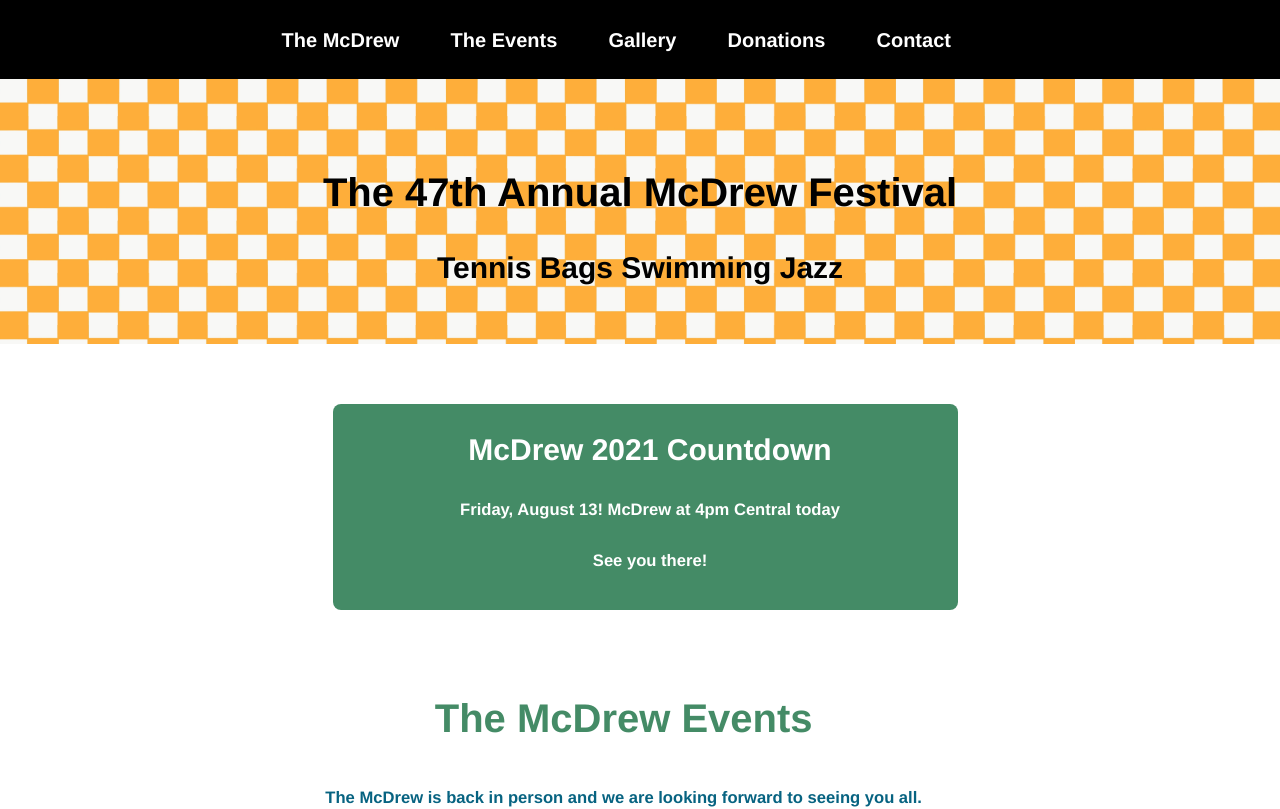
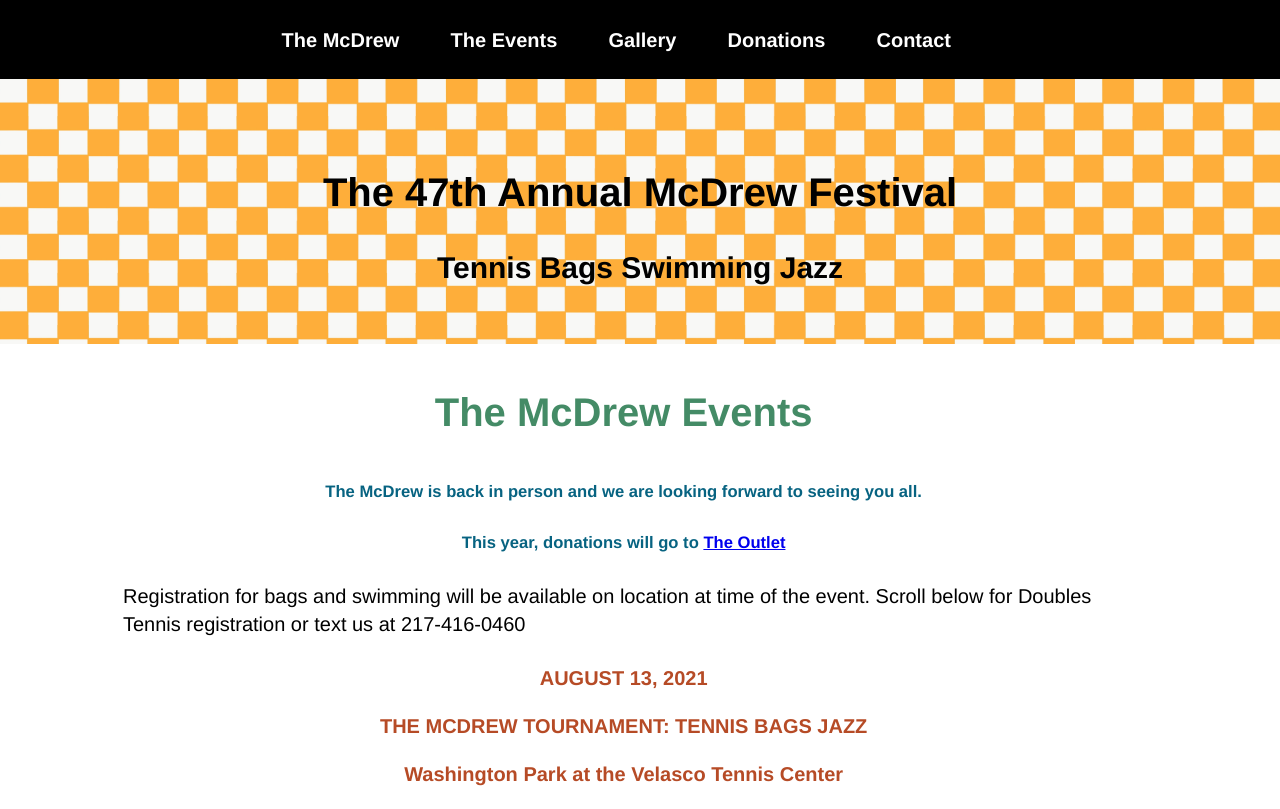
Before and after one commit to sarahdrew/mcdrew, a React (Create React App) app: page / in a window 1280 px wide. Shown: the top 809 px of the page. Built offline with nearby package versions, Linux system fonts and the light colour scheme.

Commit message:
removed countdown to prep for mcdrew2022

```diff
--- a/src/TheMcDrew.js
+++ b/src/TheMcDrew.js
@@ -18,7 +18,7 @@ export default class TheMcDrew extends Component {
     return (
       <>
         <div id="details">
-          <CountDownTimer />
+          {/* <CountDownTimer /> */}
           <TheEvents />
           <div className="description-paragraph">
             <img
```
Also changed, not shown: 1 other file (tests, documents, lock files or other folders).
